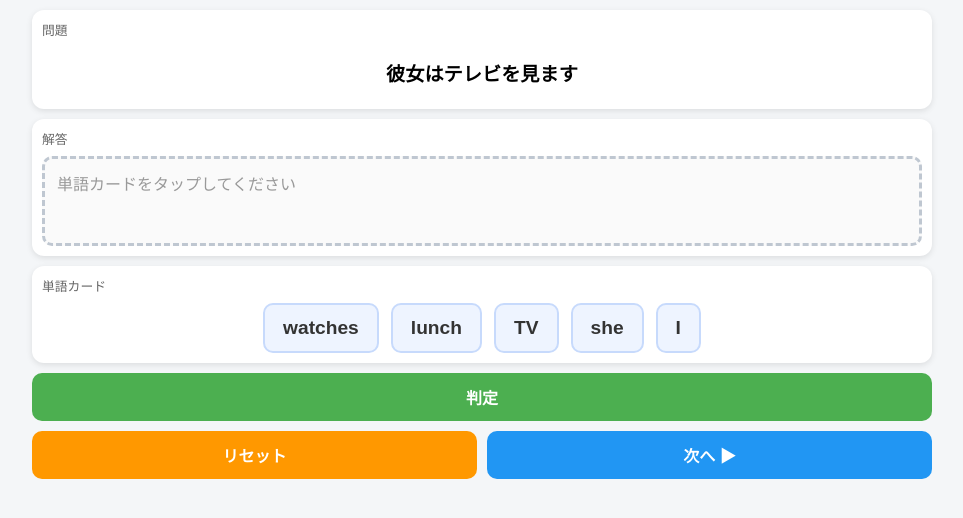
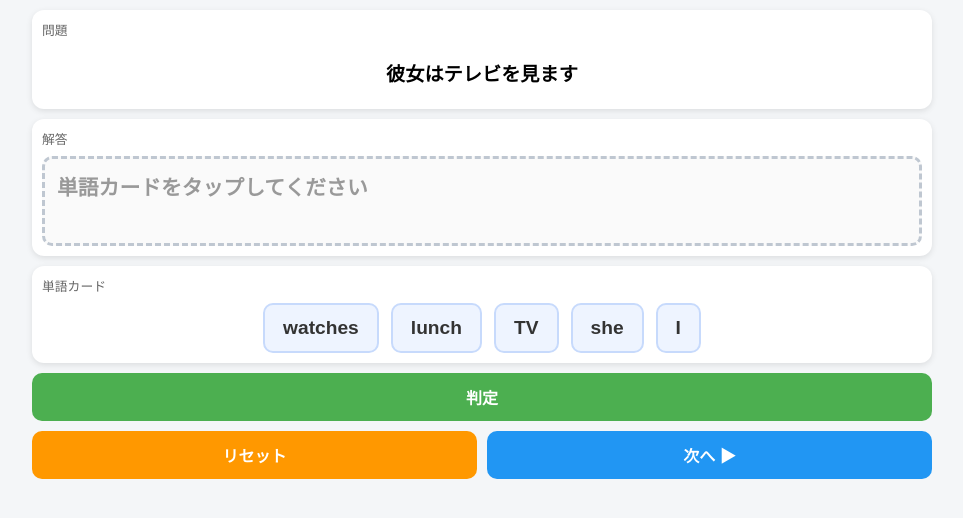
Before and after one commit to SucreauxVanille/eibun-kun1, a plain HTML site: page index.html in a window 1280 px wide. Shown: the whole page, without its empty margins (158-1121 px from the left). Drawn offline with Linux system fonts and the light colour scheme.

Commit message:
Update style.css

```diff
--- a/style.css
+++ b/style.css
@@ -46,6 +46,9 @@ body {
     border-radius: 10px;
 
     background: #fafafa;
+
+    font-size: 1.3rem;
+    font-weight: bold;
 }
 
 .placeholder {
```
